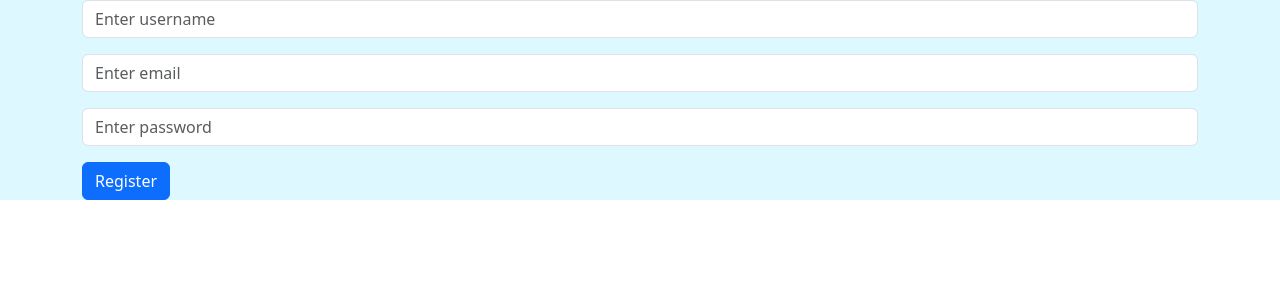
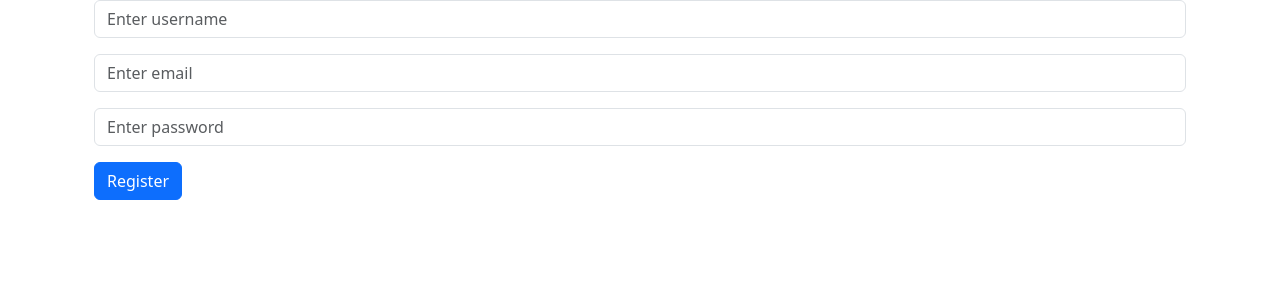
Before and after one commit to mrslvs/weather, a React (Vite) app in the folder frontend/: page / in a window 1280 px wide. Shown: the top 300 px of the page. Built offline with nearby package versions, Linux system fonts and the light colour scheme.

Commit message:
refactor code - minor changes

```diff
--- a/frontend/src/components/App.jsx
+++ b/frontend/src/components/App.jsx
@@ -4,7 +4,7 @@ import Register from "./Register";
 function App() {
   return (
     <>
-      <div className="test">
+      <div className="container">
         <Register />
       </div>
     </>
--- a/frontend/src/components/Register.jsx
+++ b/frontend/src/components/Register.jsx
@@ -40,7 +40,7 @@ const Register = () => {
         className="form-control mb-3"
       />
       <input
-        type="text"
+        type="password"
         id="password"
         name="password"
         placeholder="Enter password"
--- a/frontend/src/main.jsx
+++ b/frontend/src/main.jsx
@@ -2,8 +2,6 @@ import React from "react";
 import ReactDOM from "react-dom/client";
 import App from "./components/App.jsx";
 
-// SCSS
-// import "./assets/styles/index.scss";
 // BOOTSTRAP
 import "bootstrap/dist/css/bootstrap.min.css";
 
```
